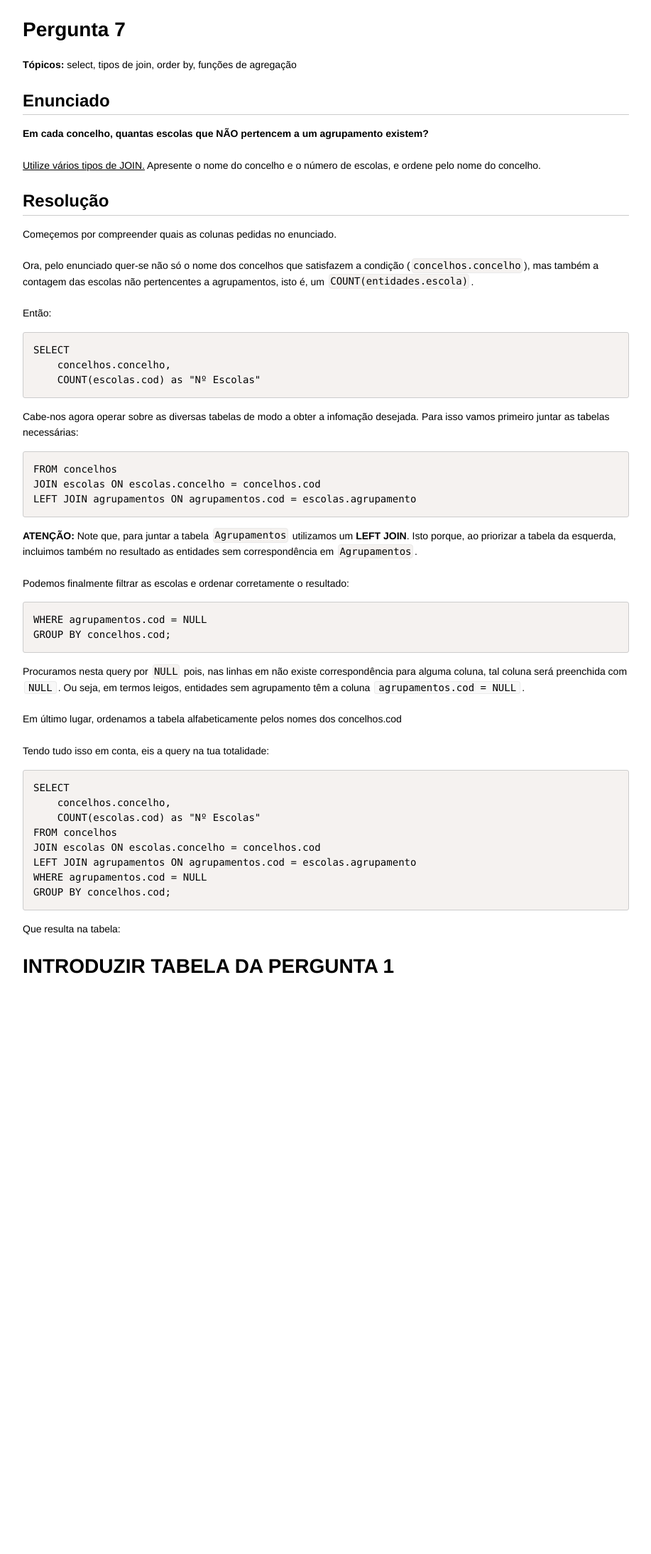
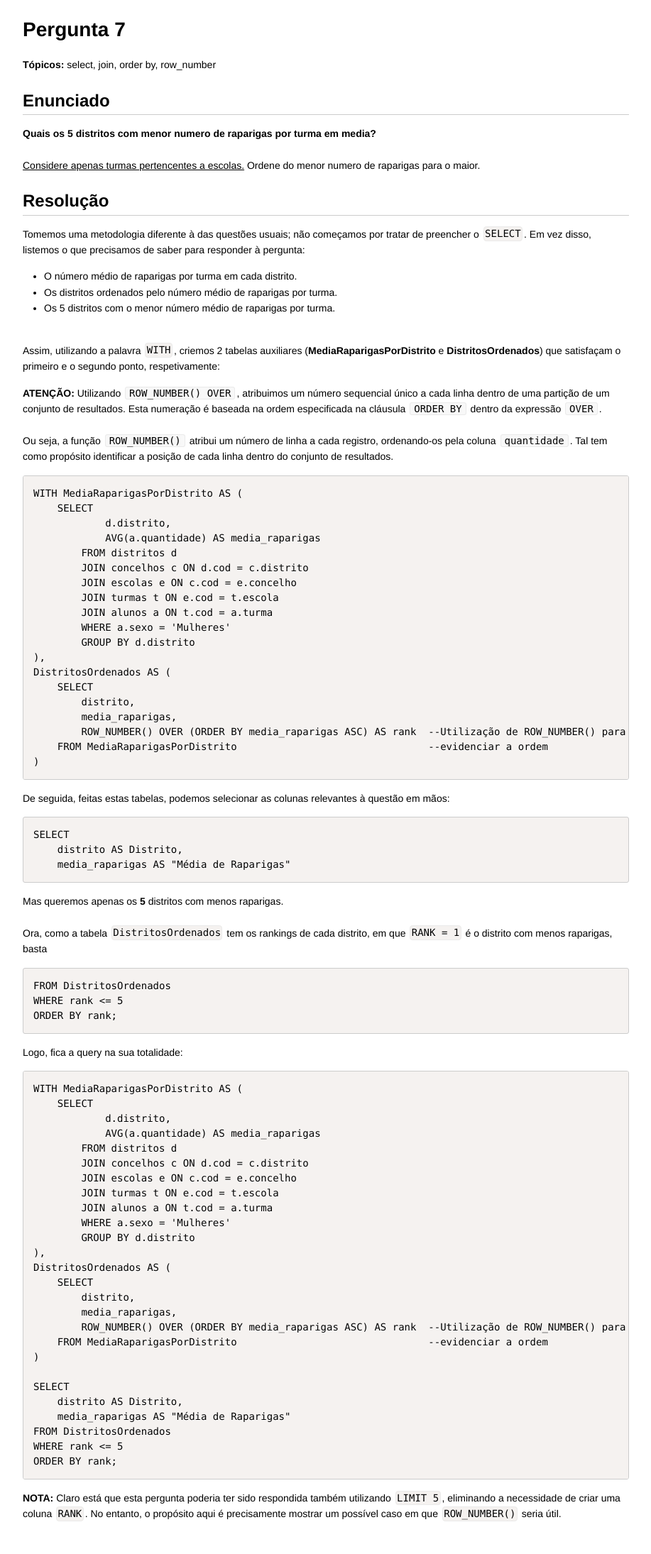
Before and after one commit to damaral31/Portuguese-School-System-DB-Modeling, a Flask app: page /pergunta/7 in a window 1280 px wide. Shown: the part 52-2242 px from the top of the page at 71% size, without its empty margins (181-1098 px from the left). Before the commit the page ends 1424 px from the top, so only its background shows below. Run offline with Flask 3, Linux system fonts and the light colour scheme; some libraries are stand-ins or nearby versions.

Commit message:
Update pergunta7.html

```diff
--- a/app/templates/pergunta7.html
+++ b/app/templates/pergunta7.html
@@ -4,71 +4,110 @@
 
 <h1>Pergunta 7</h1>
 <p>
-    <b>Tópicos:</b> select, tipos de join, order by, funções de agregação
+    <b>Tópicos:</b> select, join, order by, row_number
 </p>
 
 <h2>Enunciado</h2>
 <p>
-    <b>Em cada concelho, quantas escolas que NÃO pertencem a um agrupamento existem?</b>
+    <b>Quais os 5 distritos com menor numero de raparigas por turma em media?</b>
     <br><br>
-    <u>Utilize vários tipos de JOIN.</u> Apresente o nome do concelho e o número de escolas, e ordene pelo nome do concelho.
+    <u>Considere apenas turmas pertencentes a escolas.</u> Ordene do menor numero de raparigas para o maior.
 </p>
 
 <h2>Resolução</h2>
+
 <p>
-    Começemos por compreender quais as colunas pedidas no enunciado.
+    Tomemos uma metodologia diferente à das questões usuais; não começamos por tratar de preencher o <code class="language-sql">SELECT</code>. Em vez disso, listemos o que precisamos de saber para responder à pergunta:
+    <ul>
+        <li>O número médio de raparigas por turma em cada distrito.</li>
+        <li>Os distritos ordenados pelo número médio de raparigas por turma.</li>
+        <li>Os 5 distritos com o menor número médio de raparigas por turma.</li>
+    </ul>
+    <br>
+    Assim, utilizando a palavra <code class="language-sql">WITH</code>, criemos 2 tabelas auxiliares (<b>MediaRaparigasPorDistrito</b> e <b>DistritosOrdenados</b>) que satisfaçam o primeiro e o segundo ponto, respetivamente:
+</p>
+
+<p>
+    <b>ATENÇÃO:</b> Utilizando <code>ROW_NUMBER() OVER</code>, atribuimos um número sequencial único a cada linha dentro de uma partição de um conjunto de resultados. Esta numeração é baseada na ordem especificada na cláusula <code>ORDER BY</code> dentro da expressão <code>OVER</code>.
     <br><br>
-    Ora, pelo enunciado quer-se não só o nome dos concelhos que satisfazem a condição (<code class="language-sql">concelhos.concelho</code>), mas também a contagem das escolas não pertencentes a agrupamentos, isto é, um <code class="language-sql">COUNT(entidades.escola)</code>.
-    <br><br>
-    Então:
+    Ou seja, a função <code>ROW_NUMBER()</code> atribui um número de linha a cada registro, ordenando-os pela coluna <code>quantidade</code>. Tal tem como propósito identificar a posição de cada linha dentro do conjunto de resultados.
+</p>
+
+<pre><code class="language-sql">WITH MediaRaparigasPorDistrito AS (
+    SELECT
+            d.distrito,
+            AVG(a.quantidade) AS media_raparigas
+        FROM distritos d
+        JOIN concelhos c ON d.cod = c.distrito
+        JOIN escolas e ON c.cod = e.concelho
+        JOIN turmas t ON e.cod = t.escola
+        JOIN alunos a ON t.cod = a.turma
+        WHERE a.sexo = 'Mulheres'
+        GROUP BY d.distrito
+),
+DistritosOrdenados AS (
+    SELECT
+        distrito,
+        media_raparigas,
+        ROW_NUMBER() OVER (ORDER BY media_raparigas ASC) AS rank  --Utilização de ROW_NUMBER() para
+    FROM MediaRaparigasPorDistrito                                --evidenciar a ordem
+)
+</code></pre>
+
+<p>
+    De seguida, feitas estas tabelas, podemos selecionar as colunas relevantes à questão em mãos:
 </p>
 
 <pre><code class="language-sql">SELECT
-    concelhos.concelho,
-    COUNT(escolas.cod) as "Nº Escolas"
+    distrito AS Distrito,
+    media_raparigas AS "Média de Raparigas"
 </code></pre>
 
 <p>
-    Cabe-nos agora operar sobre as diversas tabelas de modo a obter a infomação desejada. Para isso vamos primeiro juntar as tabelas necessárias:
+    Mas queremos apenas os <b>5</b> distritos com menos raparigas.
+    <br><br>
+    Ora, como a tabela <code class="language-sql">DistritosOrdenados</code> tem os rankings de cada distrito, em que <code class="language-sql">RANK = 1</code> é o distrito com menos raparigas, basta
 </p>
 
-<pre><code class="language-sql">FROM concelhos
-JOIN escolas ON escolas.concelho = concelhos.cod
-LEFT JOIN agrupamentos ON agrupamentos.cod = escolas.agrupamento
+<pre><code class="language-sql">FROM DistritosOrdenados
+WHERE rank <= 5
+ORDER BY rank;
 </code></pre>
 
 <p>
-    <b>ATENÇÃO:</b> Note que, para juntar a tabela <code class="language-sql">Agrupamentos</code> utilizamos um <b>LEFT JOIN</b>. Isto porque, ao priorizar a tabela da esquerda, incluimos também no resultado as entidades sem correspondência em <code class="language-sql">Agrupamentos</code>.
-    <br><br>
-    Podemos finalmente filtrar as escolas e ordenar corretamente o resultado:
+    Logo, fica a query na sua totalidade:
 </p>
 
-<pre><code class="language-sql">WHERE agrupamentos.cod = NULL
-GROUP BY concelhos.cod;
+<pre><code class="language-sql">WITH MediaRaparigasPorDistrito AS (
+    SELECT
+            d.distrito,
+            AVG(a.quantidade) AS media_raparigas
+        FROM distritos d
+        JOIN concelhos c ON d.cod = c.distrito
+        JOIN escolas e ON c.cod = e.concelho
+        JOIN turmas t ON e.cod = t.escola
+        JOIN alunos a ON t.cod = a.turma
+        WHERE a.sexo = 'Mulheres'
+        GROUP BY d.distrito
+),
+DistritosOrdenados AS (
+    SELECT
+        distrito,
+        media_raparigas,
+        ROW_NUMBER() OVER (ORDER BY media_raparigas ASC) AS rank  --Utilização de ROW_NUMBER() para
+    FROM MediaRaparigasPorDistrito                                --evidenciar a ordem
+)
+
+SELECT
+    distrito AS Distrito,
+    media_raparigas AS "Média de Raparigas"
+FROM DistritosOrdenados
+WHERE rank <= 5
+ORDER BY rank;
 </code></pre>
 
 <p>
-    Procuramos nesta query por <code class="language-sql">NULL</code> pois, nas linhas em não existe correspondência para alguma coluna, tal coluna será preenchida com <code style='language-sql'>NULL</code>. Ou seja, em termos leigos, entidades sem agrupamento têm a coluna <code style='language-sql'>agrupamentos.cod = NULL</code>.
-    <br><br>
-    Em último lugar, ordenamos a tabela alfabeticamente pelos nomes dos concelhos.cod
-    <br><br>
-    Tendo tudo isso em conta, eis a query na tua totalidade:
+    <b>NOTA:</b> Claro está que esta pergunta poderia ter sido respondida também utilizando <code class="language-sql">LIMIT 5</code>, eliminando a necessidade de criar uma coluna <code class="language-sql">RANK</code>. No entanto, o propósito aqui é precisamente mostrar um possível caso em que <code class="language-sql">ROW_NUMBER()</code> seria útil.
 </p>
 
-<pre><code class="language-sql">SELECT
-    concelhos.concelho,
-    COUNT(escolas.cod) as "Nº Escolas"
-FROM concelhos
-JOIN escolas ON escolas.concelho = concelhos.cod
-LEFT JOIN agrupamentos ON agrupamentos.cod = escolas.agrupamento
-WHERE agrupamentos.cod = NULL
-GROUP BY concelhos.cod;
-</code></pre>
-
-<p>
-    Que resulta na tabela:
-</p>
-
-<h1>INTRODUZIR TABELA DA PERGUNTA 1</h1>
-
 {% endblock %}
```
